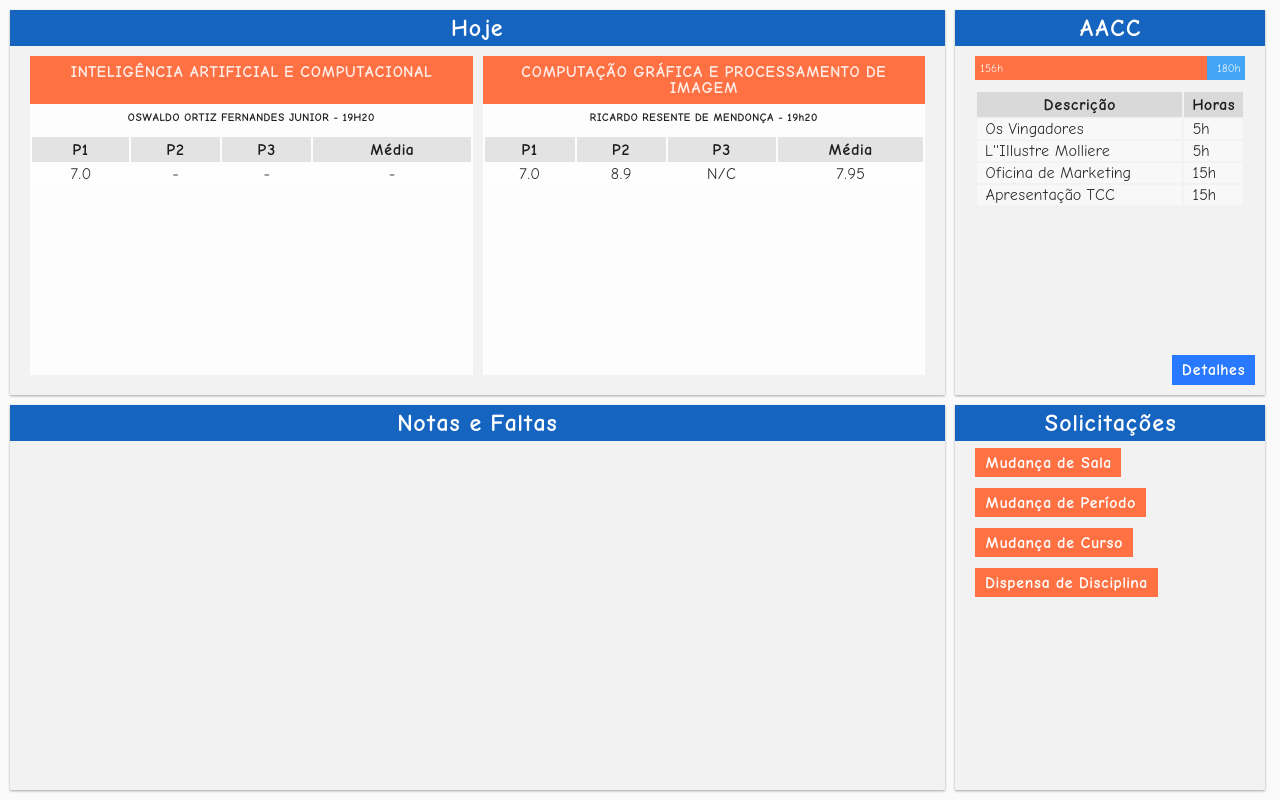
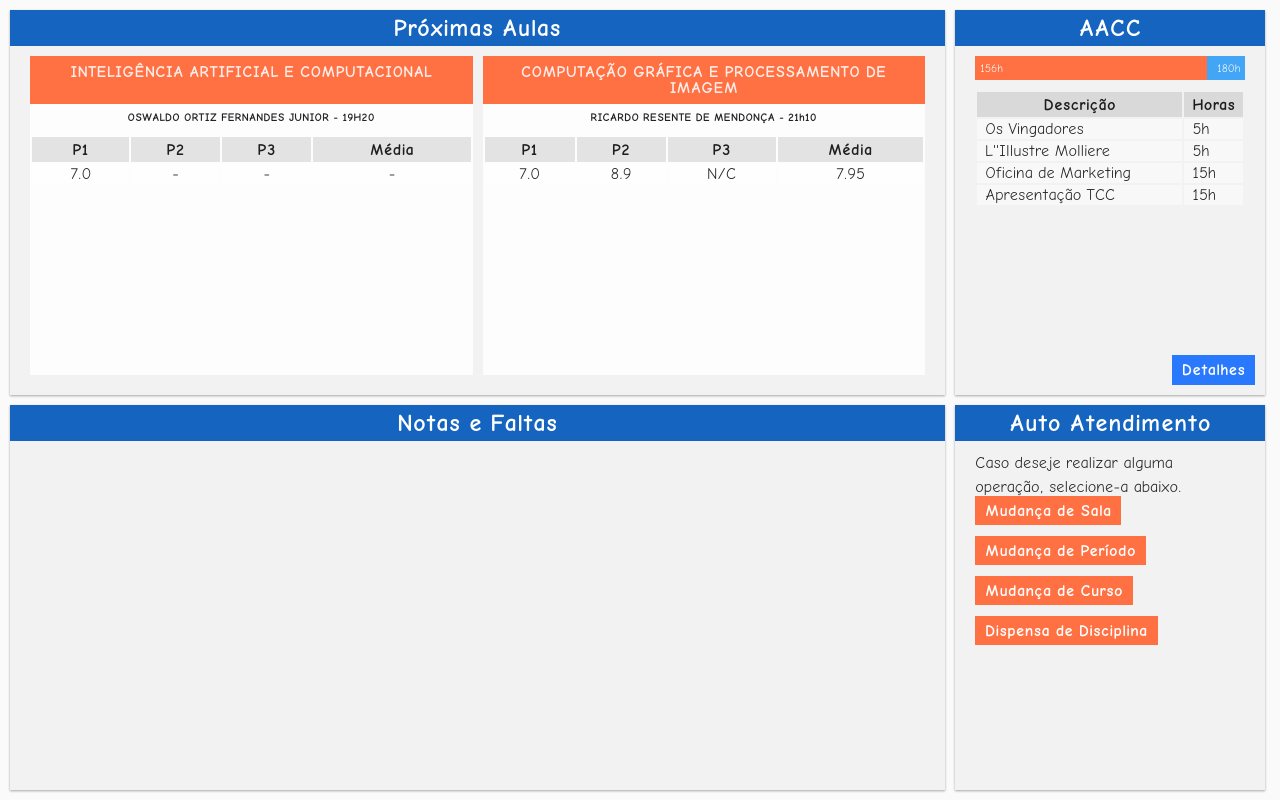
Before and after one commit to paulobrumatti/TARCI, a plain HTML site: page index.html in a window 1280 px wide. Drawn offline with Linux system fonts and the light colour scheme; files whose address does not match are found by name.

Commit message:
Correção tela de login e mensagem de Solicitações

```diff
--- a/css/main.css
+++ b/css/main.css
@@ -120,7 +120,7 @@ ul {
 
 .card-login-container {
 	display: block;
-	margin: 0 1em;
+	margin: 1em 0;
 }
 
 .form-placeholder {
--- a/index.html
+++ b/index.html
@@ -29,10 +29,10 @@
     <section id="state-dashboard">
       <div class="dashboard-left-column">
         <div class="card card-hoje card-primeiro">
-          <h2>Hoje</h2>
+          <h2>Próximas Aulas</h2>
           <div class="card-hoje-aula card-hoje-aula2">
             <h3>COMPUTAÇÃO GRÁFICA E PROCESSAMENTO DE IMAGEM</h3>
-            <h4>RICARDO RESENTE DE MENDONÇA - 19h20</h4>
+            <h4>RICARDO RESENTE DE MENDONÇA - 21h10</h4>
             <table class="table table-centered">
               <thead>
                 <tr>
@@ -125,7 +125,8 @@
           <a href="javascript:void()" class="button button-secondary button-floating">Detalhes</a>
         </div>
         <div class="card card-solicitacoes">
-          <h2>Solicitações</h2>
+          <h2>Auto Atendimento</h2>
+          <p>Caso deseje realizar alguma operação, selecione-a abaixo.</p>
           <ul>
             <li>
               <a href="javascript:void();" class="button">Mudança de Sala</a>
```
